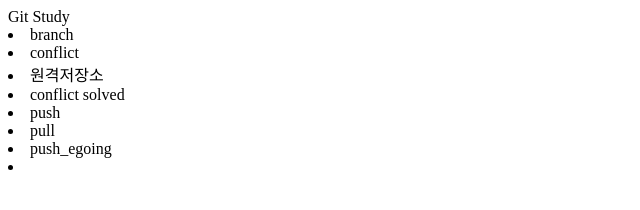
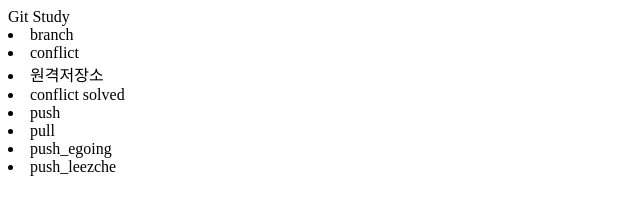
Before and after one commit to rophy1310/opentutorials_rophy1310, a plain HTML site: page index.html in a window 1280 px wide. Shown: the whole page, without its empty margins (0-640 px from the left). Drawn offline with Linux system fonts and the light colour scheme.

Commit message:
add push leezche

```diff
--- a/index.html
+++ b/index.html
@@ -10,6 +10,7 @@
         <li>conflict solved</li>
         <li>push</li>
         <li>pull</li>
-        <li>push_egoing<li>
+        <li>push_egoing</li>
+        <li>push_leezche</li>
     </body>
 </html>
```
